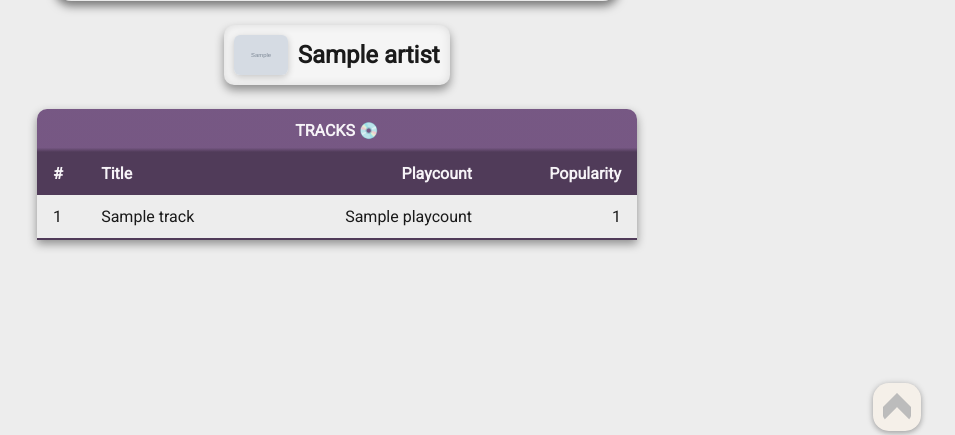
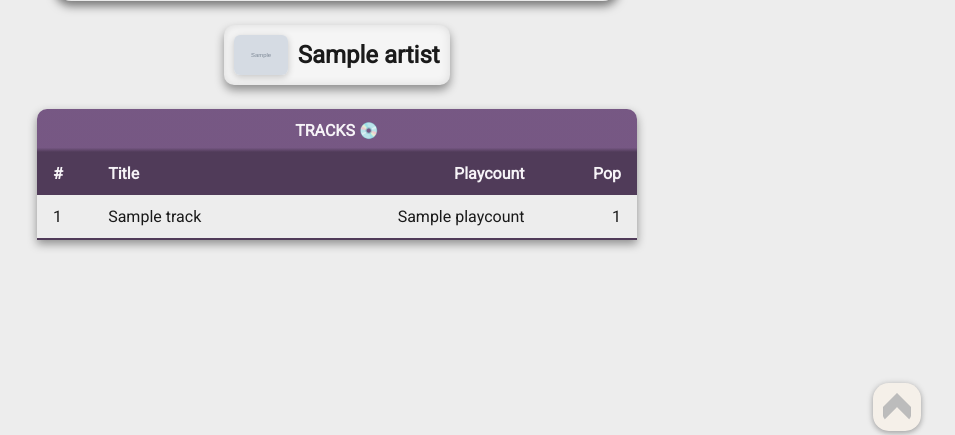
Before and after one commit to jeremyngcode/Spotify-Playcount-Checker, a Flask app: template templates/playcount-album.html.j2 in a window 1280 px wide. Shown: the part 313-748 px from the top of the page, without its empty margins (303-1258 px from the left). Run offline with Flask 3, Linux system fonts and the light colour scheme; the template is opened without the code that fills it: most values are stand-ins (such as "Sample title", 1, 10 or a date in 2020).

Commit message:
shorten "Popularity" to "Pop" in table headers

```diff
--- a/templates/playcount-album.html.j2
+++ b/templates/playcount-album.html.j2
@@ -24,7 +24,7 @@
 				<th class="track-number">#</th>
 				<th class="title">Title</th>
 				<th class="playcount">Playcount</th>
-				<th class="popularity">Popularity</th>
+				<th class="popularity">Pop</th>
 			</tr>
 		</thead>
 		<tbody>
--- a/templates/playcount-artist.html.j2
+++ b/templates/playcount-artist.html.j2
@@ -22,7 +22,7 @@
 						</th>
 						<th class="title">Title</th>
 						<th class="playcount">Playcount</th>
-						<th class="popularity">Popularity</th>
+						<th class="popularity">Pop</th>
 					</tr>
 				</thead>
 				<tbody>
```
